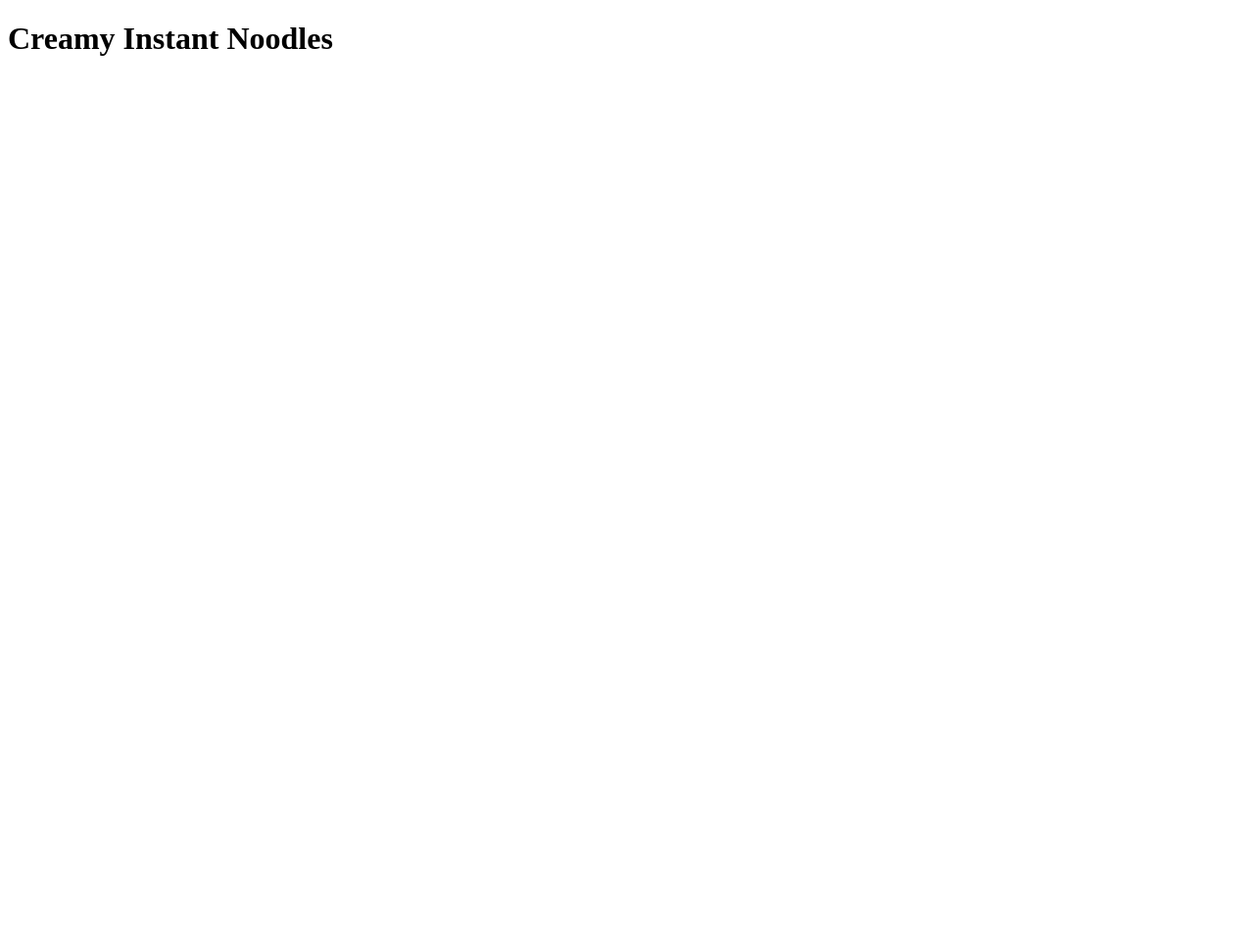
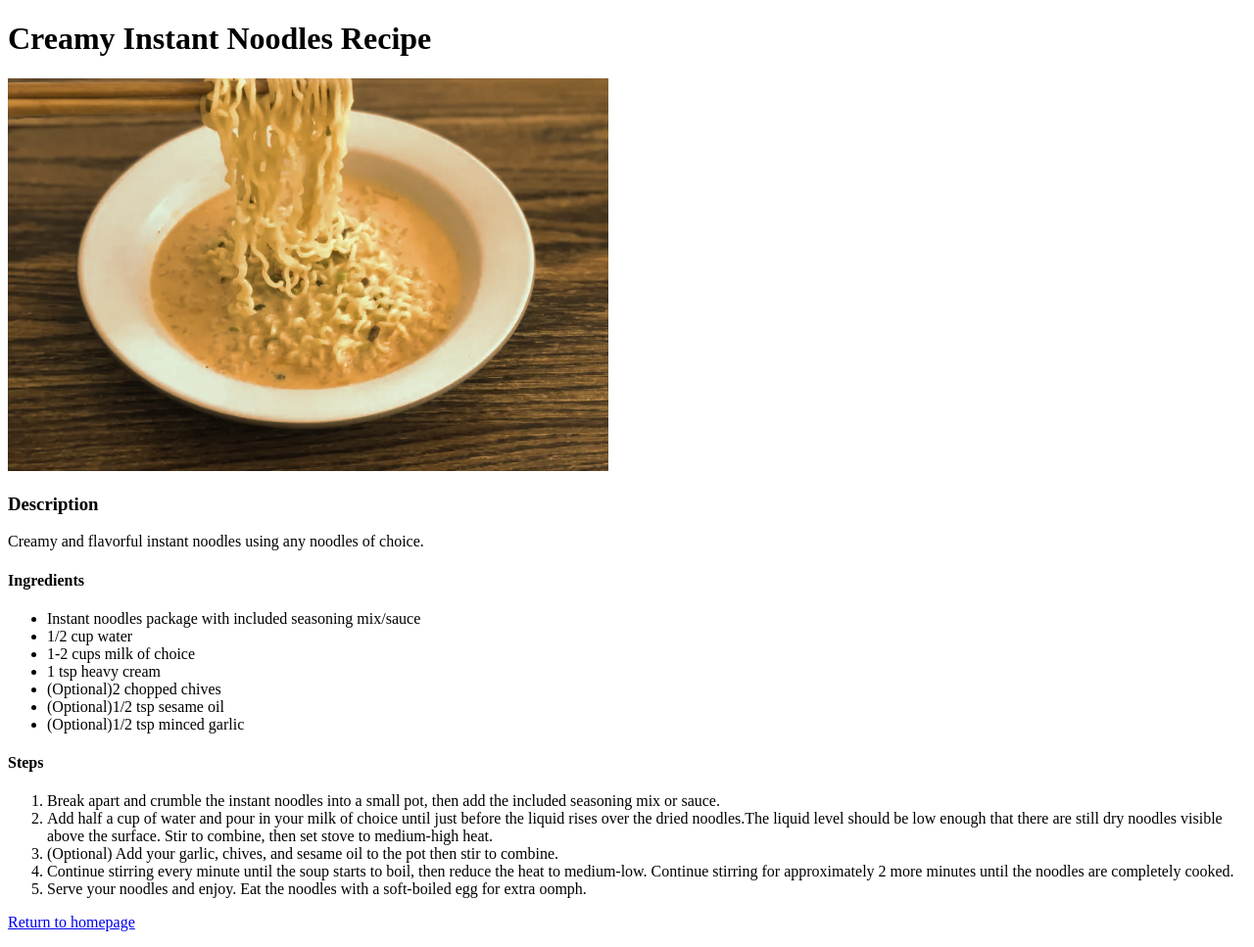
Before and after one commit to lorena-work/odin-recipes, a plain HTML site: page recipes/instantnoodles.html in a window 1280 px wide. Shown: the whole page at 98% size. Before the commit the page ends 800 px from the top, so only its background shows below. Drawn offline with Linux system fonts and the light colour scheme.

Commit message:
Add ingredients list, recipe description, and recipe image to instantnoodles.html. Link to homepage(index.html).

```diff
--- a/recipes/instantnoodles.html
+++ b/recipes/instantnoodles.html
@@ -2,9 +2,38 @@
 <html lang="en">
 <head>
     <meta charset="UTF-8">
-    <title>Creamy Instant Noodles</title>
+    <title>Creamy Instant Noodles </title>
 </head>
 <body>
-    <h1>Creamy Instant Noodles</h1>
+    <h1>Creamy Instant Noodles Recipe</h1>
+    <img src="../images/instantnoodles.png" alt="milky instant noodles">
+    <p>
+        <h3>Description</h3>
+        Creamy and flavorful instant noodles using any noodles of choice.
+        <h4>Ingredients</h4>
+            <ul>
+                <li>Instant noodles package with included seasoning mix/sauce</li>
+                <li>1/2 cup water</li>
+                <li>1-2 cups milk of choice</li>
+                <li>1 tsp heavy cream</li>
+                <li>(Optional)2 chopped chives</li>
+                <li>(Optional)1/2 tsp sesame oil</li>
+                <li>(Optional)1/2 tsp minced garlic</li>
+            </ul>
+    </p>
+    <p>
+        <h4>Steps</h4>
+        <ol>
+            <li>Break apart and crumble the instant noodles into a small pot, then add the included seasoning mix or sauce.
+            </li>
+            <li>Add half a cup of water and pour in your milk of choice until just before the liquid rises over the dried noodles.The liquid level should be low enough that there are still dry noodles visible above the surface. Stir to combine, then set stove to medium-high heat. </li>
+            <li>(Optional) Add your garlic, chives, and sesame oil to the pot then stir to combine.</li>
+            <li>Continue stirring every minute until the soup starts to boil, then reduce the heat to medium-low. Continue stirring for approximately 2 more minutes until the noodles are completely cooked.</li>
+            <li>Serve your noodles and enjoy. Eat the noodles with a soft-boiled egg for extra oomph.</li>
+        </ol>
+    </p>
+    <p>
+        <a href="../index.html">Return to homepage</a>
+    </p>
 </body>
 </html>
```
